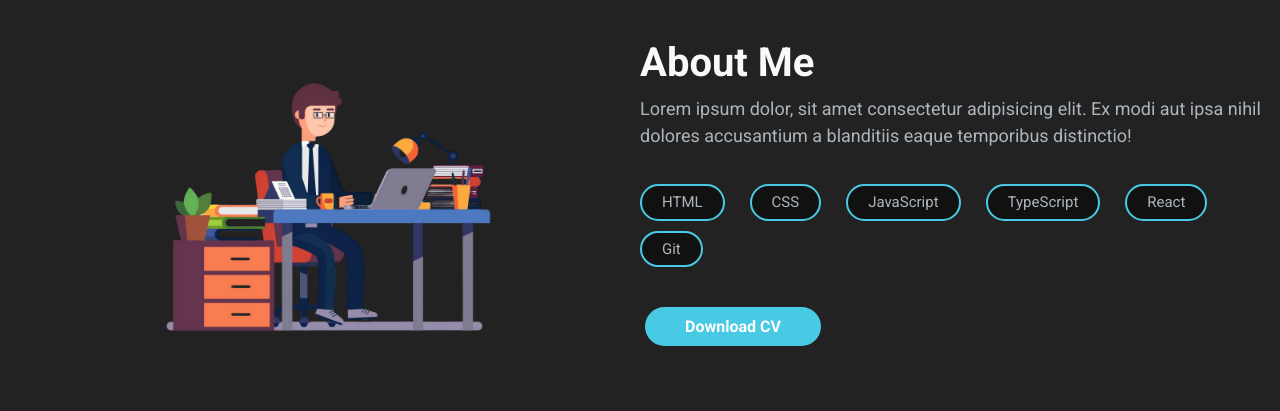
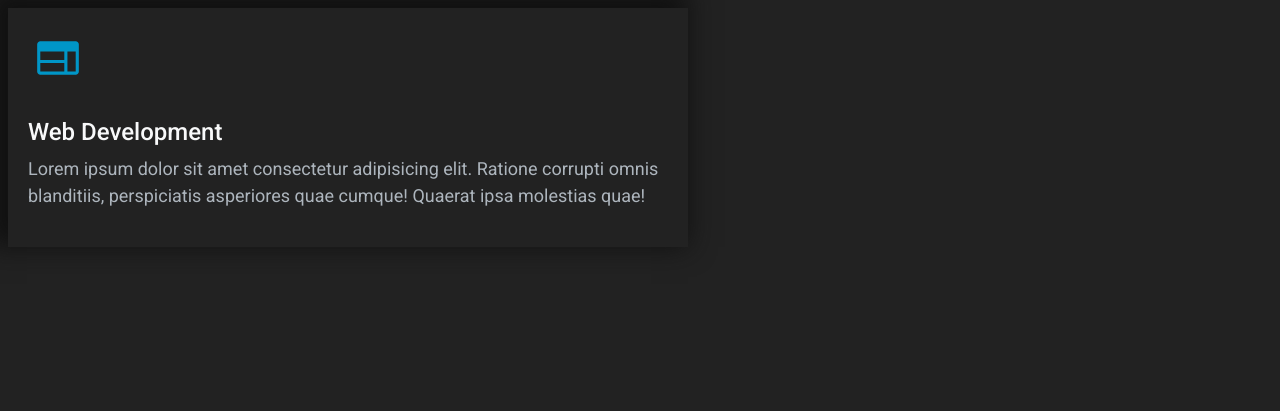
Before and after one commit to ZarPestano/Landing-Page, a plain HTML site: page index.html in a window 1280 px wide. Drawn offline with Linux system fonts and the light colour scheme.

Commit message:
Styling cards

```diff
--- a/css/styles.css
+++ b/css/styles.css
@@ -480,3 +480,12 @@ a:hover {
   display: inline-block;
   margin: 0.5rem 0;
 }
+
+/* CARDS */
+
+.card {
+  height: auto-fit;
+  max-width: 50vw;
+  padding: 2rem;
+  box-shadow: -10px -10px 25px 10px #111;
+}
--- a/index.html
+++ b/index.html
@@ -14,43 +14,25 @@
     <script defer src="js/script.js"></script>
   </head>
   <body>
-    <div class="about">
-      <div class="grid grid--1x2">
-        <img
-          class="about-image"
-          src="./images/workingMan.png"
-          alt="A working man"
+    <div class="card">
+      <svg
+        class="icon icon--secondary"
+        xmlns="http://www.w3.org/2000/svg"
+        height="48px"
+        viewBox="0 -960 960 960"
+        width="48px"
+        fill="#5f6368"
+      >
+        <path
+          d="M140-160q-24 0-42-18t-18-42v-520q0-24 18-42t42-18h680q24 0 42 18t18 42v520q0 24-18 42t-42 18H140Zm0-60h461v-163H140v163Zm521 0h159v-386H661v386ZM140-443h461v-163H140v163Z"
         />
-        <div class="about-content">
-          <h2 class="about-heading">About Me</h2>
-          <p class="about-description">
-            Lorem ipsum dolor, sit amet consectetur adipisicing elit. Ex modi
-            aut ipsa nihil dolores accusantium a blanditiis eaque temporibus
-            distinctio!
-          </p>
-          <ul class="about-badges list list--inline">
-            <li class="about-list-item list__item">
-              <span class="about-badge badge badge--primary">HTML</span>
-            </li>
-            <li class="about-list-item list__item">
-              <span class="about-badge badge badge--primary">CSS</span>
-            </li>
-            <li class="about-list-item list__item">
-              <span class="about-badge badge badge--primary">JavaScript</span>
-            </li>
-            <li class="about-list-item list__item">
-              <span class="about-badge badge badge--primary">TypeScript</span>
-            </li>
-            <li class="about-list-item list__item">
-              <span class="about-badge badge badge--primary">React</span>
-            </li>
-            <li class="about-list-item list__item">
-              <span class="about-badge badge badge--primary">Git</span>
-            </li>
-          </ul>
-          <button class="about-btn btn btn--primary">Download CV</button>
-        </div>
-      </div>
+      </svg>
+      <h3>Web Development</h3>
+      <p>
+        Lorem ipsum dolor sit amet consectetur adipisicing elit. Ratione
+        corrupti omnis blanditiis, perspiciatis asperiores quae cumque! Quaerat
+        ipsa molestias quae!
+      </p>
     </div>
   </body>
 </html>
```
